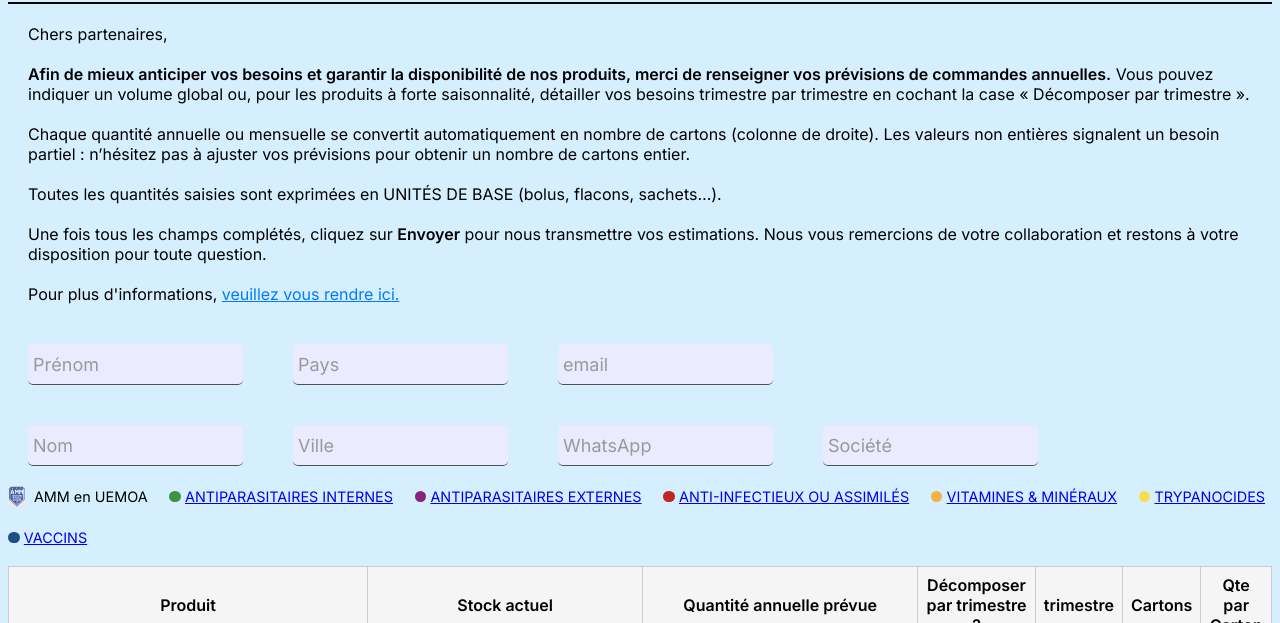
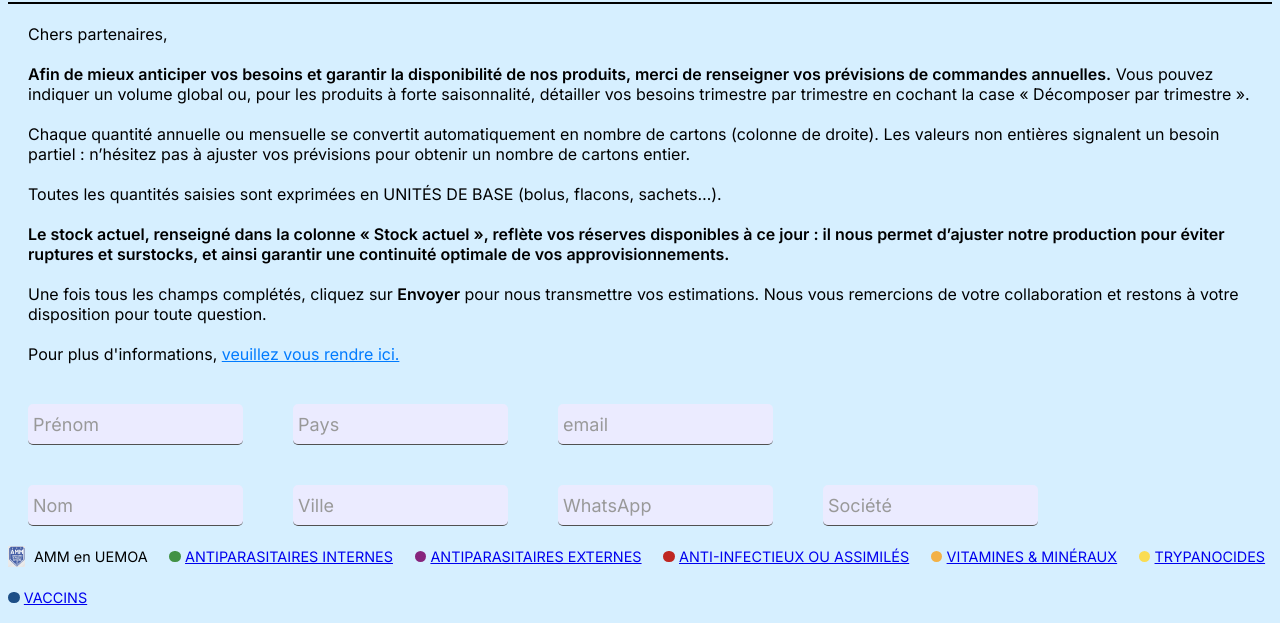
Before and after one commit to aerostaz13/SURVEY_16JUL, a plain HTML site: page index.html in a window 1280 px wide. Shown: the part 110-733 px from the top of the page. Drawn offline with nearby package versions, Linux system fonts and the light colour scheme.

Commit message:
Update index.html
Just updating the text

```diff
--- a/index.html
+++ b/index.html
@@ -505,6 +505,7 @@ header img {
       <strong>Afin de mieux anticiper vos besoins et garantir la disponibilité de nos produits, merci de renseigner vos prévisions de commandes annuelles.</strong> Vous pouvez indiquer un volume global ou, pour les produits à forte saisonnalité, détailler vos besoins trimestre par trimestre en cochant la case « Décomposer par trimestre ».<br><br>
       Chaque quantité annuelle ou mensuelle se convertit automatiquement en nombre de cartons (colonne de droite). Les valeurs non entières signalent un besoin partiel : n’hésitez pas à ajuster vos prévisions pour obtenir un nombre de cartons entier.<br><br>
       Toutes les quantités saisies sont exprimées en UNITÉS DE BASE (bolus, flacons, sachets…).<br><br>
+      <strong>Le stock actuel, renseigné dans la colonne « Stock actuel », reflète vos réserves disponibles à ce jour : il nous permet d’ajuster notre production pour éviter ruptures et surstocks, et ainsi garantir une continuité optimale de vos approvisionnements.</strong><br><br>
       Une fois tous les champs complétés, cliquez sur <strong>Envoyer</strong> pour nous transmettre vos estimations. Nous vous remercions de votre collaboration et restons à votre disposition pour toute question. <br><br>
       Pour plus d'informations,
       <a href="https://www.lobs.fr/" target="_blank" rel="noopener">
```
